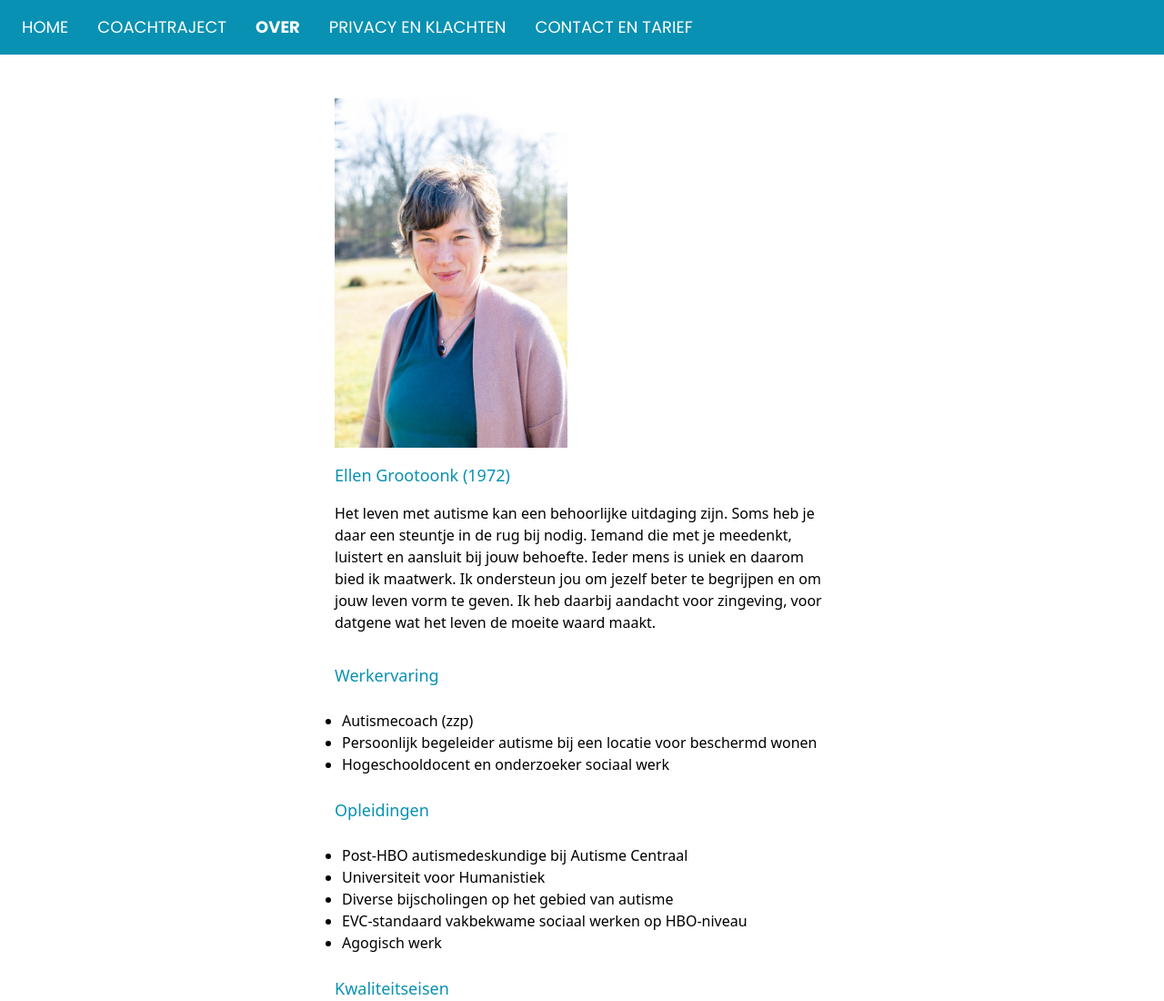
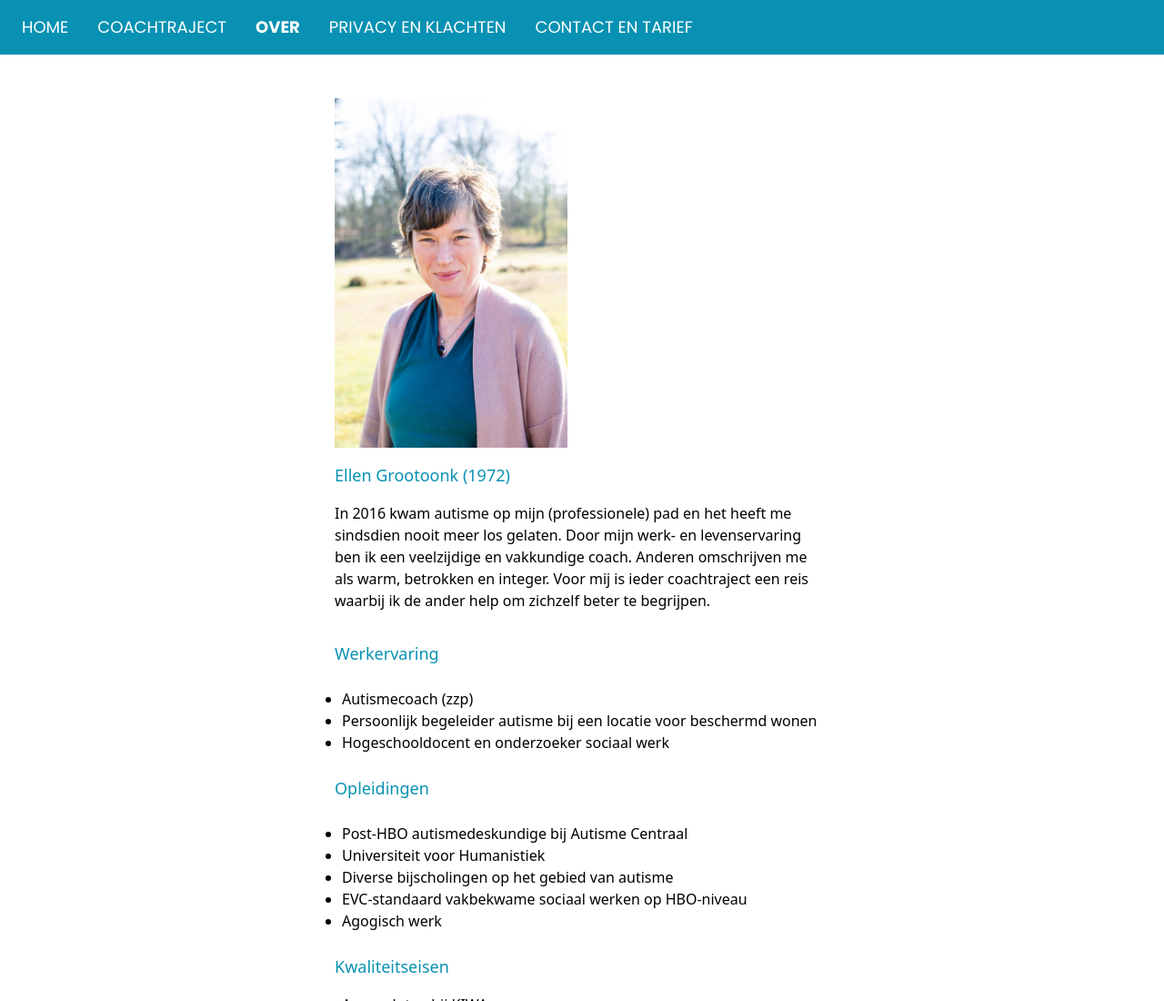
Before and after one commit to ErikGrootoonk/autismecoachingamersfoort, a website: page over.html in a window 1280 px wide. Shown: the top 1100 px of the page at 91% size. Drawn offline with Linux system fonts and the light colour scheme.

Commit message:
correctie over pagina

```diff
--- a/over.html
+++ b/over.html
@@ -40,7 +40,10 @@
 
 
 <div class="py-4">
-  Het leven met autisme kan een behoorlijke uitdaging zijn. Soms heb je daar een steuntje in de rug bij nodig. Iemand die met je meedenkt, luistert en aansluit bij jouw behoefte. Ieder mens is uniek en daarom bied ik maatwerk. Ik ondersteun jou om jezelf beter te begrijpen en om jouw leven vorm te geven. Ik heb daarbij aandacht voor zingeving, voor datgene wat het leven de moeite waard maakt.
+  In 2016 kwam autisme op mijn (professionele) pad en het heeft me sindsdien nooit meer los
+gelaten. Door mijn werk- en levenservaring ben ik een veelzijdige en vakkundige coach.
+Anderen omschrijven me als warm, betrokken en integer. Voor mij is ieder coachtraject een
+reis waarbij ik de ander help om zichzelf beter te begrijpen.
 </div>
 <p class="text-lg text-cyan-600 py-4">Werkervaring</p>
 <ul class="list-disc p-2">
```
